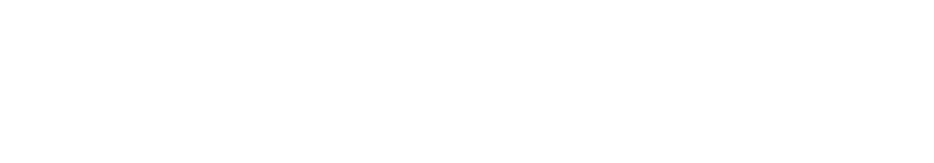
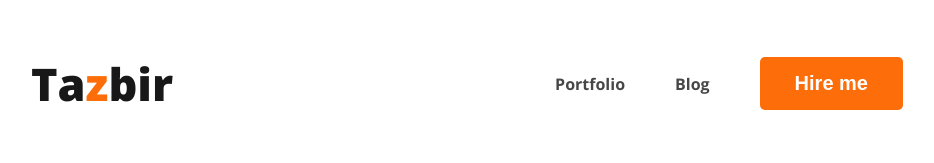
Before and after one commit to tazbir01/web-developer-portfolio, a plain HTML site: page index.html in a window 1280 px wide. Shown: the whole page, without its empty margins (148-1082 px from the left). Drawn offline with nearby package versions, Linux system fonts and the light colour scheme.

Commit message:
added navbar

```diff
--- a/index.html
+++ b/index.html
@@ -1,11 +1,33 @@
 <!DOCTYPE html>
 <html lang="en">
+
 <head>
     <meta charset="UTF-8">
     <meta name="viewport" content="width=device-width, initial-scale=1.0">
     <title>Web Developer Portfolio</title>
+    <link rel="preconnect" href="https://fonts.googleapis.com">
+    <link rel="preconnect" href="https://fonts.gstatic.com" crossorigin>
+    <link href="https://fonts.googleapis.com/css2?family=Open+Sans:wght@700;800&display=swap" rel="stylesheet">
+
+    <link rel="stylesheet" href="style/portfolio.css">
 </head>
+
 <body>
+    <header>
+        <nav>
+            <div class="nav-container">
+                <h3 class="nav-title">Ta<span class="text-primary">z</span>bir</h3>
+                <ul>
+                    <li><a href="">Portfolio</a></li>
+                    <li><a href="">Blog</a></li>
+                    <li><button class="button-primary">Hire me</button></li>
+                </ul>
 
+            </div>
+        </nav>
+    </header>
+    <main></main>
+    <footer></footer>
 </body>
+
 </html>
--- /dev/null
+++ b/style/portfolio.css
@@ -0,0 +1,45 @@
+body{
+    font-family: 'Open Sans', sans-serif;
+}
+/* shared style */
+.text-primary{
+    color: #FD6E0A;
+}
+.button-primary{
+    background-color: #FD6E0A;
+    color: white;
+    border-radius: 5px;
+    border: 0;
+    font-size: 20px;
+    font-weight: 700;
+    padding: 15px 35px;
+}
+
+/* this is for nav */
+.nav-container{
+    display: flex;
+    justify-content: space-around;
+}
+
+.nav-container > ul {
+    display: flex;
+    align-items: center;
+
+}
+
+.nav-title{
+    font-size: 45px;
+    font-weight: 800;
+    color: #181818;
+}
+
+.nav-container li {
+    padding-right: 50px;
+    list-style: none;
+
+}
+
+a{
+    text-decoration: none;
+    color: #474747;
+}
```
Also changed, not shown: images/developer.png (added), images/hardy.png (added), images/header_bg.png (added), images/icons/facebook.png (added), images/icons/insta.png (added), images/icons/js.png (added), images/icons/mongo.png (added), images/icons/nodejs.png (added), images/icons/react.png (added), images/icons/twitter.png (added), images/tazbir.png (added).
